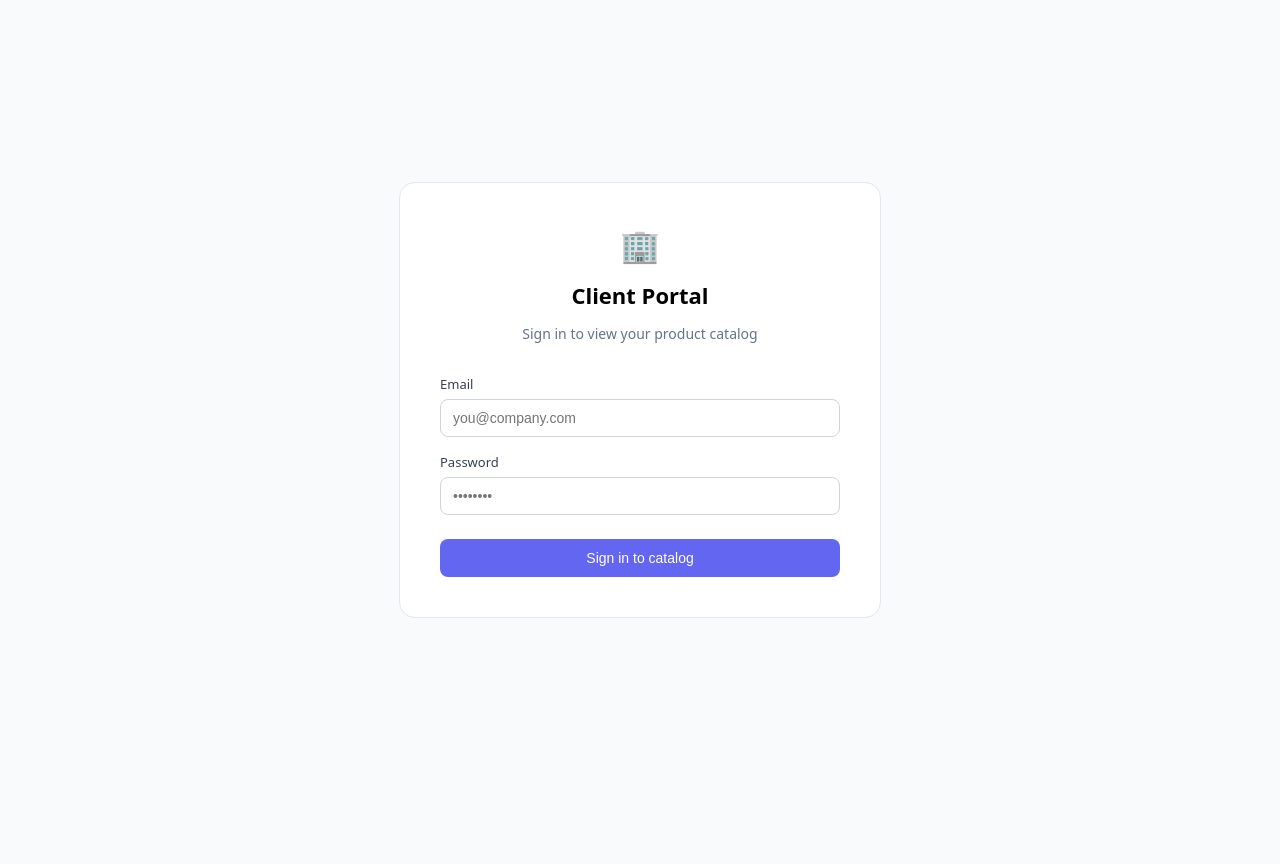
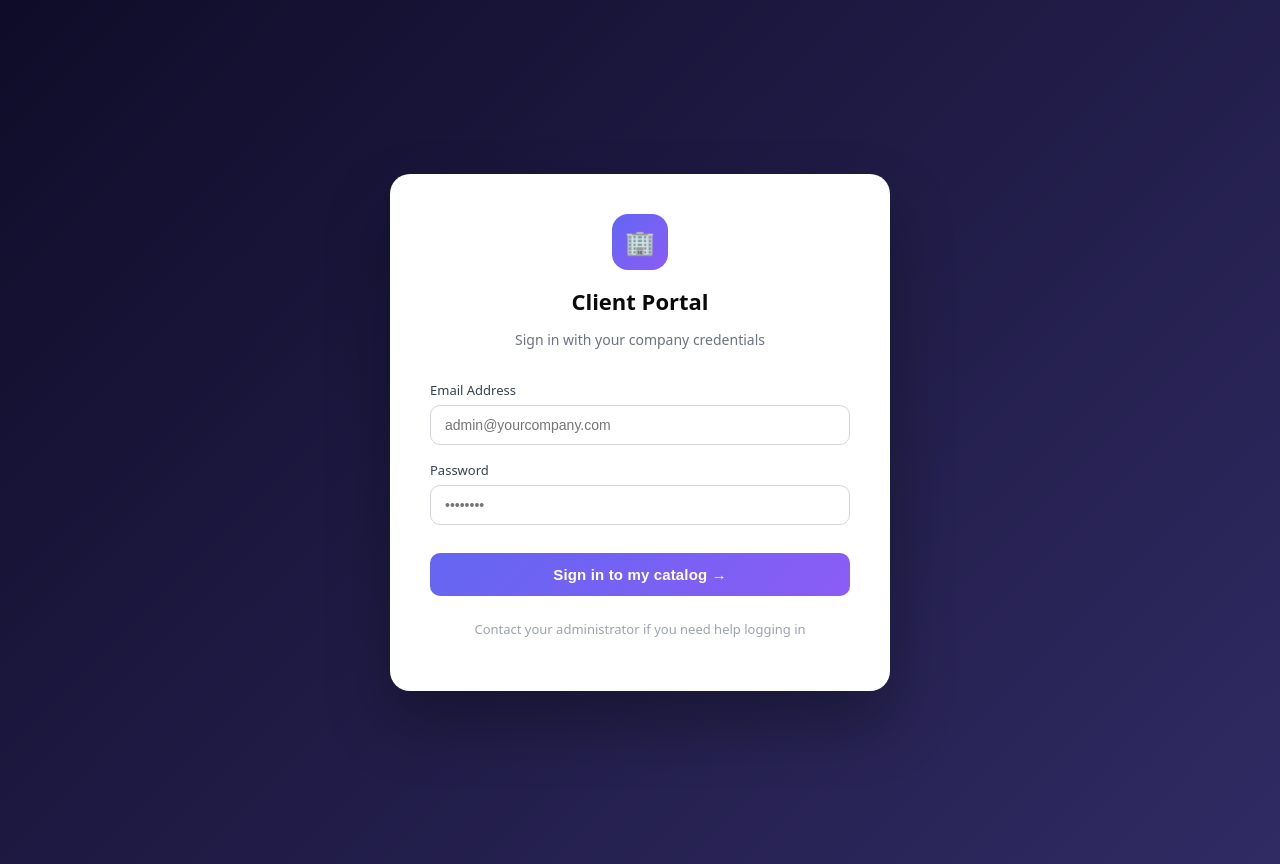
Before and after one commit to Namirah-Malik/saas-catalog, a Next.js app in the folder apps/client/: page /login in a window 1280 px wide. Before the commit the page ends 800 px from the top, so only its background shows below. Built offline with nearby package versions, Linux system fonts and the light colour scheme.

Commit message:
fix client login - redirects to correct tenant website

```diff
--- a/apps/client/app/login/page.tsx
+++ b/apps/client/app/login/page.tsx
@@ -1,7 +1,6 @@
 "use client"
-import { useState } from "react"
+import { useState, Suspense } from "react"
 import { useRouter, useSearchParams } from "next/navigation"
-import { Suspense } from "react"
 
 function LoginForm() {
   const router = useRouter()
@@ -20,13 +19,16 @@ function LoginForm() {
       const res = await fetch("/api/auth/login", {
         method: "POST",
         headers: { "Content-Type": "application/json" },
-        body: JSON.stringify({ email, password, tenant }),
+        body: JSON.stringify({ email, password }),
       })
       const data = await res.json()
-      if (!res.ok) { setError(data.error || "Invalid credentials"); return }
-      router.push(`/?tenant=${data.tenant?.slug ?? tenant}`)
+      if (!res.ok) {
+        setError(data.error || "Invalid email or password")
+        return
+      }
+      router.push(`/?tenant=${data.tenantSlug}`)
     } catch {
-      setError("Something went wrong")
+      setError("Something went wrong. Please try again.")
     } finally {
       setLoading(false)
     }
@@ -34,56 +36,121 @@ function LoginForm() {
 
   return (
     <div style={{
-      minHeight: "100vh", display: "flex", alignItems: "center",
-      justifyContent: "center", background: "#f8fafc",
+      minHeight: "100vh",
+      display: "flex",
+      alignItems: "center",
+      justifyContent: "center",
+      background: "linear-gradient(135deg, #0f0c29, #302b63)",
       fontFamily: "system-ui, sans-serif",
+      padding: "2rem",
     }}>
       <div style={{
-        background: "#fff", border: "0.5px solid #e2e8f0",
-        borderRadius: 16, padding: "2.5rem", width: "100%", maxWidth: 400,
+        background: "#fff",
+        borderRadius: 20,
+        padding: "2.5rem",
+        width: "100%",
+        maxWidth: 420,
+        boxShadow: "0 32px 64px rgba(0,0,0,0.3)",
       }}>
         <div style={{ textAlign: "center", marginBottom: "2rem" }}>
-          <div style={{ fontSize: 32, marginBottom: "0.5rem" }}>🏢</div>
-          <h1 style={{ fontSize: 22, fontWeight: 600, marginBottom: 6 }}>Client Portal</h1>
-          <p style={{ color: "#64748b", fontSize: 14 }}>Sign in to view your product catalog</p>
+          <div style={{
+            width: 56, height: 56, borderRadius: 16,
+            background: "linear-gradient(135deg, #6366f1, #8b5cf6)",
+            display: "flex", alignItems: "center", justifyContent: "center",
+            fontSize: 24, margin: "0 auto 1rem",
+          }}>🏢</div>
+          <h1 style={{ fontSize: 22, fontWeight: 700, marginBottom: 6, color: "#0a0a0a" }}>
+            Client Portal
+          </h1>
+          <p style={{ color: "#6b7280", fontSize: 14 }}>
+            Sign in with your company credentials
+          </p>
         </div>
 
         {error && (
-          <div style={{ background: "#fef2f2", border: "0.5px solid #fecaca", borderRadius: 8, padding: "10px 14px", color: "#dc2626", fontSize: 14, marginBottom: "1rem" }}>
+          <div style={{
+            background: "#fef2f2", border: "0.5px solid #fecaca",
+            borderRadius: 8, padding: "10px 14px",
+            color: "#dc2626", fontSize: 14, marginBottom: "1.25rem",
+          }}>
             {error}
           </div>
         )}
 
         <form onSubmit={handleSubmit}>
           <div style={{ marginBottom: "1rem" }}>
-            <label style={{ display: "block", fontSize: 13, fontWeight: 500, marginBottom: 6, color: "#374151" }}>Email</label>
+            <label style={{
+              display: "block", fontSize: 13,
+              fontWeight: 500, marginBottom: 6, color: "#374151",
+            }}>Email Address</label>
             <input
-              type="email" value={email} onChange={e => setEmail(e.target.value)} required
-              placeholder="you@company.com"
-              style={{ width: "100%", padding: "10px 12px", border: "0.5px solid #d1d5db", borderRadius: 8, fontSize: 14, boxSizing: "border-box" as const }}
+              type="email"
+              value={email}
+              onChange={e => setEmail(e.target.value)}
+              required
+              placeholder="admin@yourcompany.com"
+              style={{
+                width: "100%", padding: "11px 14px",
+                border: "0.5px solid #d1d5db", borderRadius: 10,
+                fontSize: 14, boxSizing: "border-box" as const,
+                outline: "none",
+              }}
             />
           </div>
-          <div style={{ marginBottom: "1.5rem" }}>
-            <label style={{ display: "block", fontSize: 13, fontWeight: 500, marginBottom: 6, color: "#374151" }}>Password</label>
+
+          <div style={{ marginBottom: "1.75rem" }}>
+            <label style={{
+              display: "block", fontSize: 13,
+              fontWeight: 500, marginBottom: 6, color: "#374151",
+            }}>Password</label>
             <input
-              type="password" value={password} onChange={e => setPassword(e.target.value)} required
+              type="password"
+              value={password}
+              onChange={e => setPassword(e.target.value)}
+              required
               placeholder="••••••••"
-              style={{ width: "100%", padding: "10px 12px", border: "0.5px solid #d1d5db", borderRadius: 8, fontSize: 14, boxSizing: "border-box" as const }}
+              style={{
+                width: "100%", padding: "11px 14px",
+                border: "0.5px solid #d1d5db", borderRadius: 10,
+                fontSize: 14, boxSizing: "border-box" as const,
+                outline: "none",
+              }}
             />
           </div>
-          <button type="submit" disabled={loading} style={{
-            width: "100%", padding: "11px", background: loading ? "#a5b4fc" : "#6366f1",
-            color: "#fff", border: "none", borderRadius: 8, fontSize: 14, fontWeight: 500,
-            cursor: loading ? "not-allowed" : "pointer",
-          }}>
-            {loading ? "Signing in..." : "Sign in to catalog"}
+
+          <button
+            type="submit"
+            disabled={loading}
+            style={{
+              width: "100%", padding: "13px",
+              background: loading
+                ? "#a5b4fc"
+                : "linear-gradient(135deg, #6366f1, #8b5cf6)",
+              color: "#fff", border: "none", borderRadius: 10,
+              fontSize: 15, fontWeight: 600,
+              cursor: loading ? "not-allowed" : "pointer",
+              letterSpacing: "0.01em",
+            }}
+          >
+            {loading ? "Signing in..." : "Sign in to my catalog →"}
           </button>
         </form>
+
+        <p style={{
+          textAlign: "center", marginTop: "1.5rem",
+          fontSize: 13, color: "#9ca3af",
+        }}>
+          Contact your administrator if you need help logging in
+        </p>
       </div>
     </div>
   )
 }
 
 export default function LoginPage() {
-  return <Suspense><LoginForm /></Suspense>
+  return (
+    <Suspense fallback={<div style={{ minHeight: "100vh", background: "linear-gradient(135deg, #0f0c29, #302b63)" }} />}>
+      <LoginForm />
+    </Suspense>
+  )
 }
```
Also changed, not shown: apps/client/app/api/auth/login/route.ts (+19 -11 lines).
